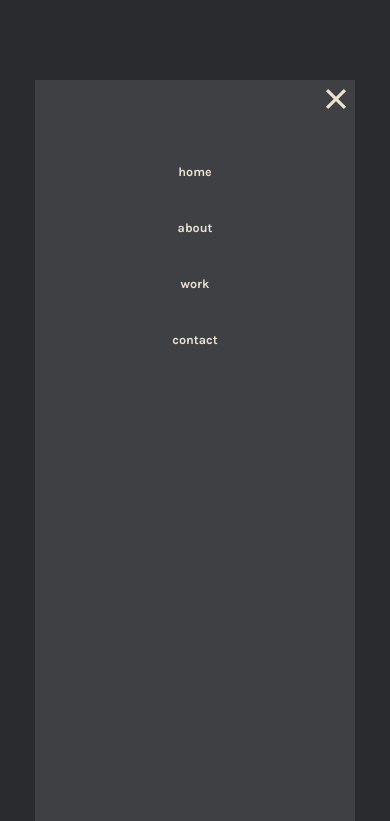
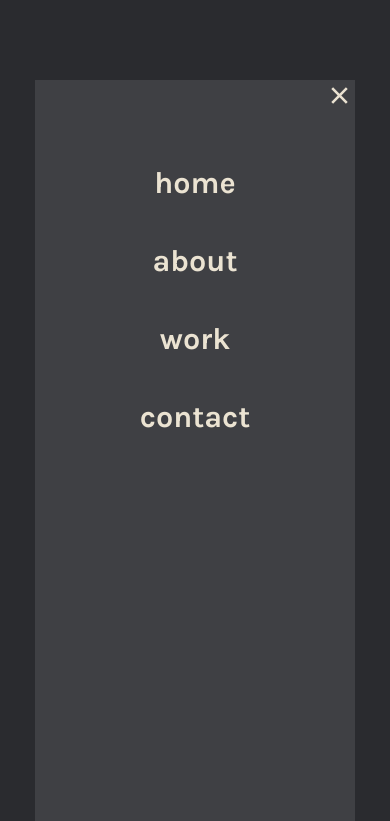
Before and after one commit to KevinKhau/nat-website, a website: page index.html in a window 390 px wide. Both pictures are taken after a click on the button 335 px from the left and 100 px from the top of the page. Shown: the top 821 px of the page. Drawn offline with Linux system fonts and the light colour scheme.

Commit message:
edited mobile nav 3

```diff
--- a/css/queries.css
+++ b/css/queries.css
@@ -220,7 +220,13 @@
   }
 
   .main--nav {
-    font-size: 1.25rem;
+    font-size: 3.052rem;
+  }
+
+  .icon-mobile-nav {
+    height: 3.052rem;
+    width: 3.052rem;
+    /* 4.768rem / 5.96rem */
   }
 
   .main--nav__item {
```
